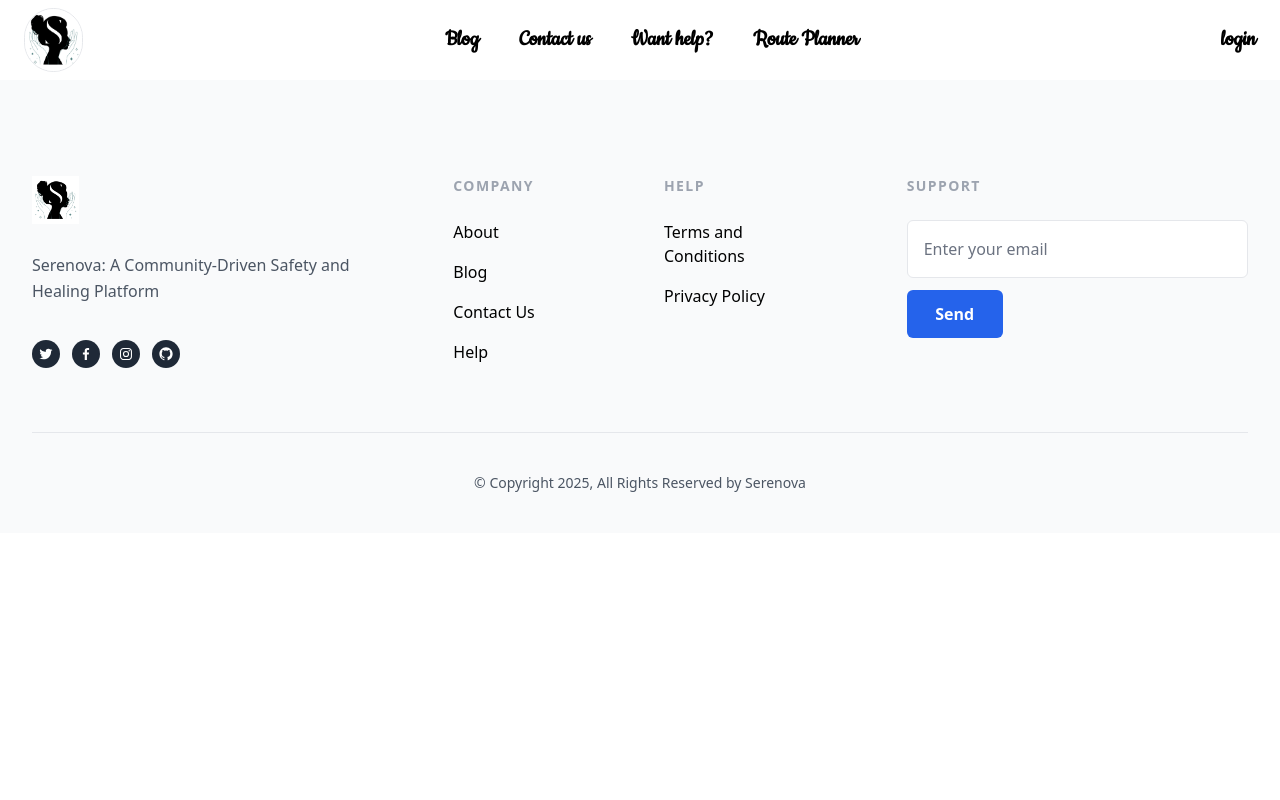
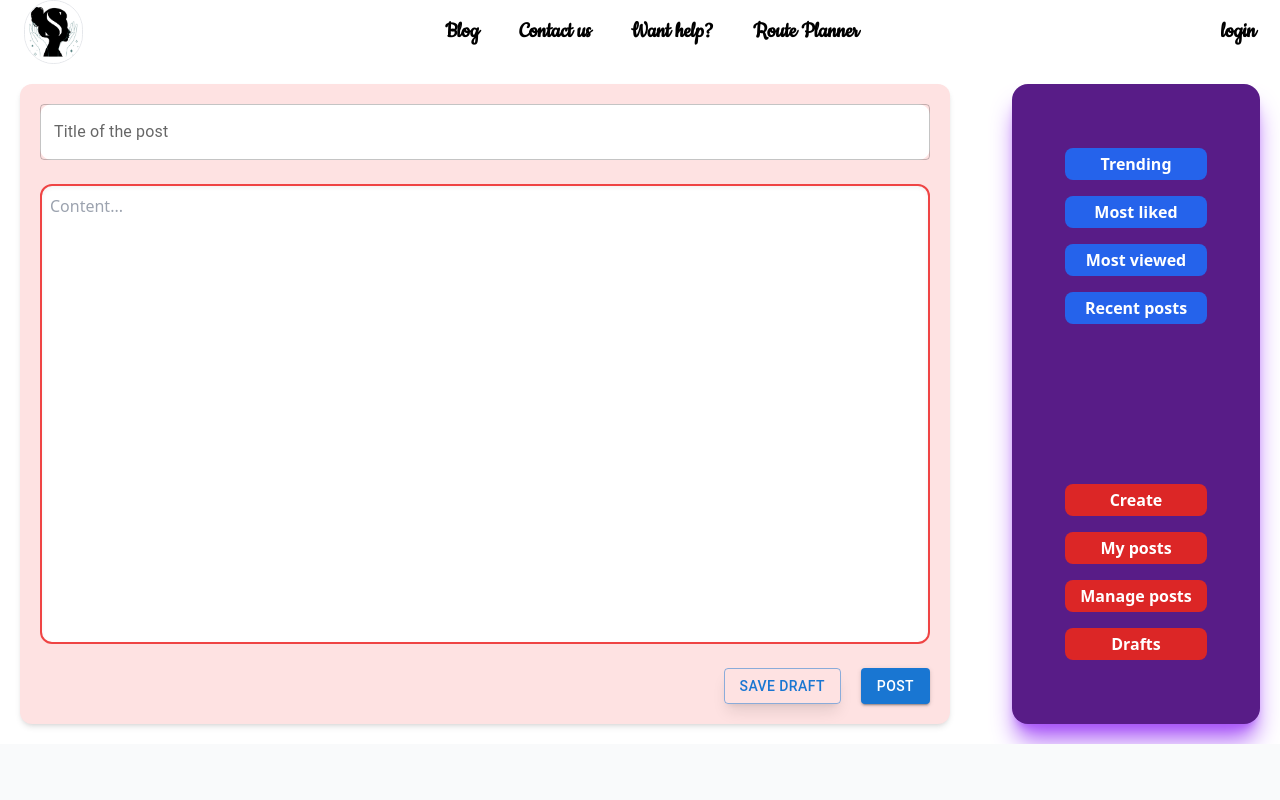
Before and after one commit to Aryan030204/Serenova-Empowering-Women--Protecting-Futures, a React (Vite) app in the folder client/: page /user/draft/1 in a window 1280 px wide. Shown: the top 800 px of the page. Built offline with nearby package versions, Linux system fonts and the light colour scheme; no server answers; a web font is replaced by a local one.

Commit message:
feat: implement draft management features including draft listing and editing

```diff
--- a/client/src/App.jsx
+++ b/client/src/App.jsx
@@ -15,6 +15,8 @@ import OpenedPost from "./components/OpenedPost";
 import SavedPosts from "./pages/SavedPosts";
 import SavedPost from "./pages/SavedPost";
 import CreatePost from "./components/CreatePost";
+import Drafts from "./components/Drafts";
+import DraftPost from "./pages/DraftPost";
 function App() {
   const user = localStorage.getItem("user");
   return (
@@ -36,7 +38,9 @@ function App() {
             <Route path="/blog/stories/:id" element={<OpenedPost />} />
             <Route path="/blog/:id/saved" element={<SavedPosts />} />
             <Route path="/user/saved/:id" element={<SavedPost />} />
-            <Route path="/posts/new" element={user && <CreatePost/>}/>
+            <Route path="/posts/new" element={user && <CreatePost />} />
+            <Route path="/user/drafts" element={user && <Drafts />} />
+            <Route path="/user/draft/:id" element={<DraftPost />} />
           </Routes>
           <Footer />
         </div>
--- a/client/src/components/Drafts.jsx
+++ b/client/src/components/Drafts.jsx
@@ -1,5 +1,55 @@
+import axios from "axios";
+import { useEffect, useState } from "react";
+import { Link } from "react-router";
+import { SERVER_URL } from "../utils/config";
+import { Bookmark } from "lucide-react";
+
 const Drafts = () => {
-  return <div></div>;
+  const [draftPosts, setDraftPosts] = useState([]);
+  const getDrafts = async () => {
+    try {
+      const res = await axios.get(SERVER_URL + "/user/stories/drafts", {
+        withCredentials: true,
+      });
+      setDraftPosts(res.data.drafts);
+    } catch (err) {
+      console.log(err);
+    }
+  };
+
+  useEffect(() => {
+    getDrafts();
+  }, []);
+  return (
+    <>
+      <div className="flex flex-col justify-center items-center p-3 gap-[1rem]">
+        <h1 className="text-4xl font-bold my-2">Saved Posts</h1>
+        <div className="flex flex-col gap-[2rem] items-center justify-center">
+          {draftPosts.map((i) => {
+            console.log(i);
+            return (
+              <>
+                <div key={i._id}>
+                  <Link to={`/user/draft/${i._id}`}>
+                    <div className="flex flex-col gap-5 items-start p-3 bg-purple-600 rounded-xl shadow-lg shadow-purple-400">
+                      <div className="flex gap-2">
+                        <h1 className="text-xl font-bold text-white">
+                          {i.title}
+                        </h1>
+                        <button>
+                          <Bookmark color="white" fill="white" />
+                        </button>
+                      </div>
+                    </div>
+                  </Link>
+                </div>
+              </>
+            );
+          })}
+        </div>
+      </div>
+    </>
+  );
 };
 
 export default Drafts;
--- a/client/src/components/TextEditor.jsx
+++ b/client/src/components/TextEditor.jsx
@@ -24,7 +24,7 @@ const TextEditor = () => {
   const handleDraft = async () => {
     try {
       const res = await axios.post(
-        SERVER_URL + "/user/stories/drafts/save",
+        SERVER_URL + "/user/stories/savedraft",
         {
           title: title,
           content: content,
@@ -50,7 +50,7 @@ const TextEditor = () => {
           onChange={(e) => setTitle(e.target.value)}
         />
         <textarea
-          className="w-full border-2 border-red-500 p-2 h-full rounded-xl"
+          className="w-full border-2 border-red-500 p-2 h-full rounded-xl resize-none"
           placeholder="Content..."
           value={content}
           onChange={(e) => setContent(e.target.value)}
--- a/client/src/components/UserActivityNavbar.jsx
+++ b/client/src/components/UserActivityNavbar.jsx
@@ -18,7 +18,7 @@ const UserActivityNavbar = () => {
           <h1>Manage posts</h1>
         </div>
       </Link>
-      <Link>
+      <Link to={"/user/drafts"}>
         <div className="flex w-full items-center justify-center bg-red-600 text-white font-semibold p-1 rounded-lg cursor-pointer">
           <h1>Drafts</h1>
         </div>
--- /dev/null
+++ b/client/src/pages/DraftPost.jsx
@@ -0,0 +1,106 @@
+import { useEffect, useState } from "react";
+import PostsNavbar from "../components/PostsNavbar";
+import UserActivityNavbar from "../components/UserActivityNavbar";
+import axios from "axios";
+import { SERVER_URL } from "../utils/config";
+import { useParams } from "react-router";
+import { Button, TextField } from "@mui/material";
+
+const DraftPost = () => {
+  const [draft, setDraft] = useState({ title: "", content: "" });
+  const { id } = useParams();
+
+  const handlePost = async () => {
+    try {
+      await axios.post(
+        SERVER_URL + "/user/stories/create",
+        {
+          title: draft.title,
+          content: draft.content,
+        },
+        { withCredentials: true }
+      );
+      alert("Post created successfully!");
+    } catch (err) {
+      console.error(err);
+      alert("Error while creating post");
+    }
+  };
+
+  const handleDraft = async () => {
+    try {
+      await axios.post(
+        SERVER_URL + "/user/stories/drafts/save",
+        {
+          title: draft.title,
+          content: draft.content,
+        },
+        { withCredentials: true }
+      );
+      alert("Draft saved successfully!");
+    } catch (err) {
+      console.error(err);
+      alert("Error while saving draft");
+    }
+  };
+
+  const getDraft = async () => {
+    try {
+      const res = await axios.get(SERVER_URL + `/user/stories/drafts/${id}`, {
+        withCredentials: true,
+      });
+      setDraft(res.data.draft);
+    } catch (err) {
+      console.error(err);
+    }
+  };
+
+  useEffect(() => {
+    getDraft();
+  }, []);
+
+  return (
+    <div className="flex p-5 items-start justify-between w-full h-full">
+      <div className="flex flex-col gap-2 w-[75%] bg-red-100 p-5 rounded-xl shadow-md h-full">
+        <TextField
+          label="Title of the post"
+          variant="outlined"
+          className="w-full bg-white rounded-xl"
+          value={draft.title}
+          onChange={(e) => setDraft({ ...draft, title: e.target.value })}
+        />
+
+        <textarea
+          className="w-full border-2 border-red-500 p-2 h-full rounded-xl mt-4 bg-white shadow-inner resize-none"
+          placeholder="Content..."
+          value={draft.content}
+          onChange={(e) => setDraft({ ...draft, content: e.target.value })}
+        />
+
+        <div className="flex justify-end gap-5 mt-4">
+          <Button
+            variant="outlined"
+            className="hover:bg-blue-600 hover:text-white shadow-lg"
+            onClick={handleDraft}
+          >
+            SAVE DRAFT
+          </Button>
+          <Button
+            variant="contained"
+            className="shadow-lg"
+            onClick={handlePost}
+          >
+            POST
+          </Button>
+        </div>
+      </div>
+
+      <div className="flex w-[20%] flex-col bg-purple-900 rounded-2xl gap-[5rem] h-[40rem] items-center justify-evenly shadow-purple-500 shadow-xl">
+        <PostsNavbar />
+        <UserActivityNavbar />
+      </div>
+    </div>
+  );
+};
+
+export default DraftPost;
```
Also changed, not shown: 2 other files (tests, documents, lock files or other folders).
